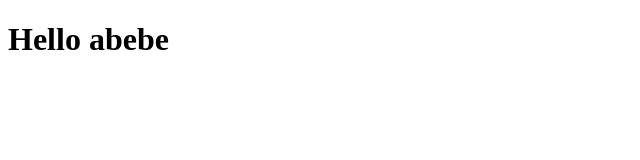
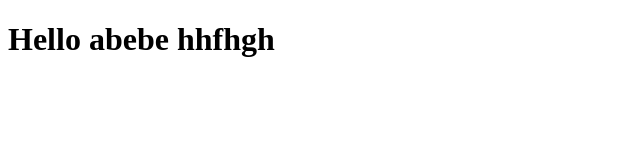
Before and after one commit to khalid2026-eng/Abebe, a plain HTML site: page index.html in a window 1280 px wide. Shown: the whole page, without its empty margins (0-640 px from the left). Drawn offline with Linux system fonts and the light colour scheme.

Commit message:
Update index.html

```diff
--- a/index.html
+++ b/index.html
@@ -6,6 +6,6 @@
     <title>Document</title>
 </head>
 <body>
-    <h1>Hello abebe</h1>
+    <h1>Hello abebe hhfhgh</h1>
 </body>
 </html>
```
